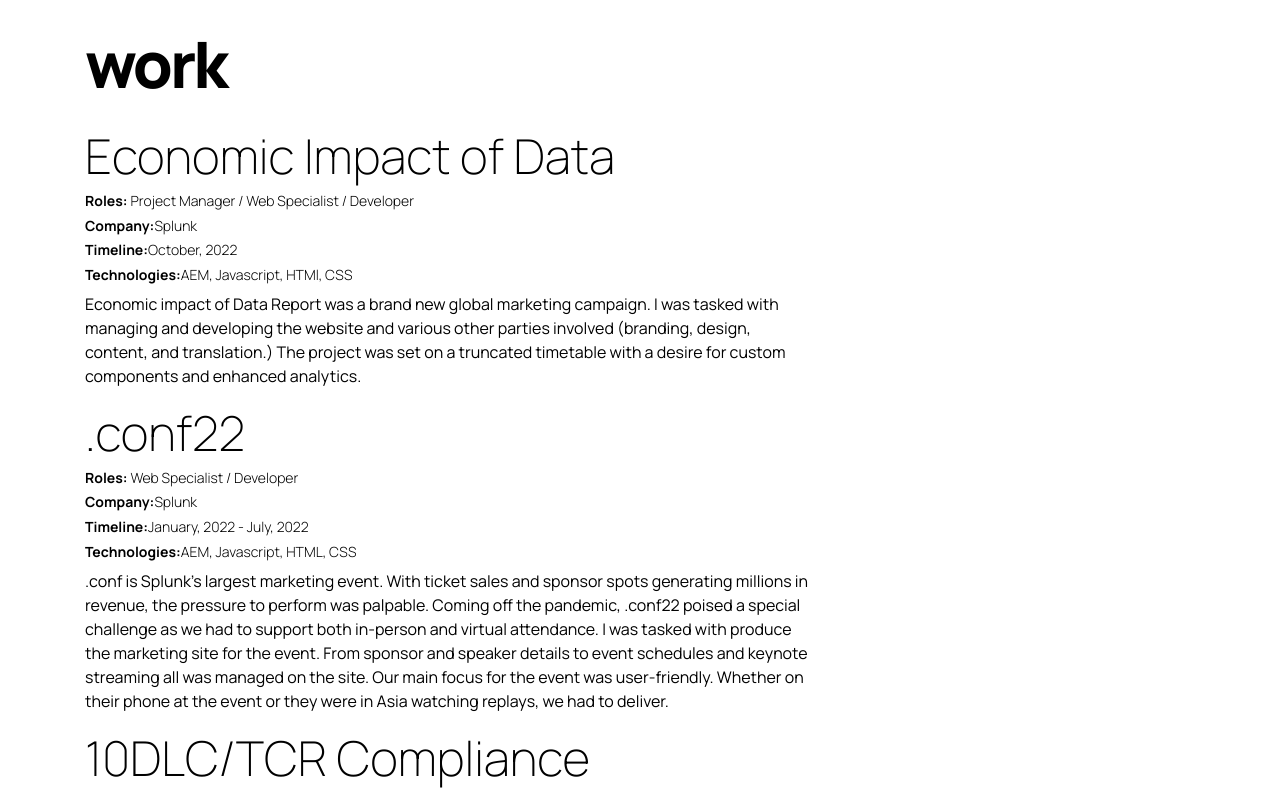
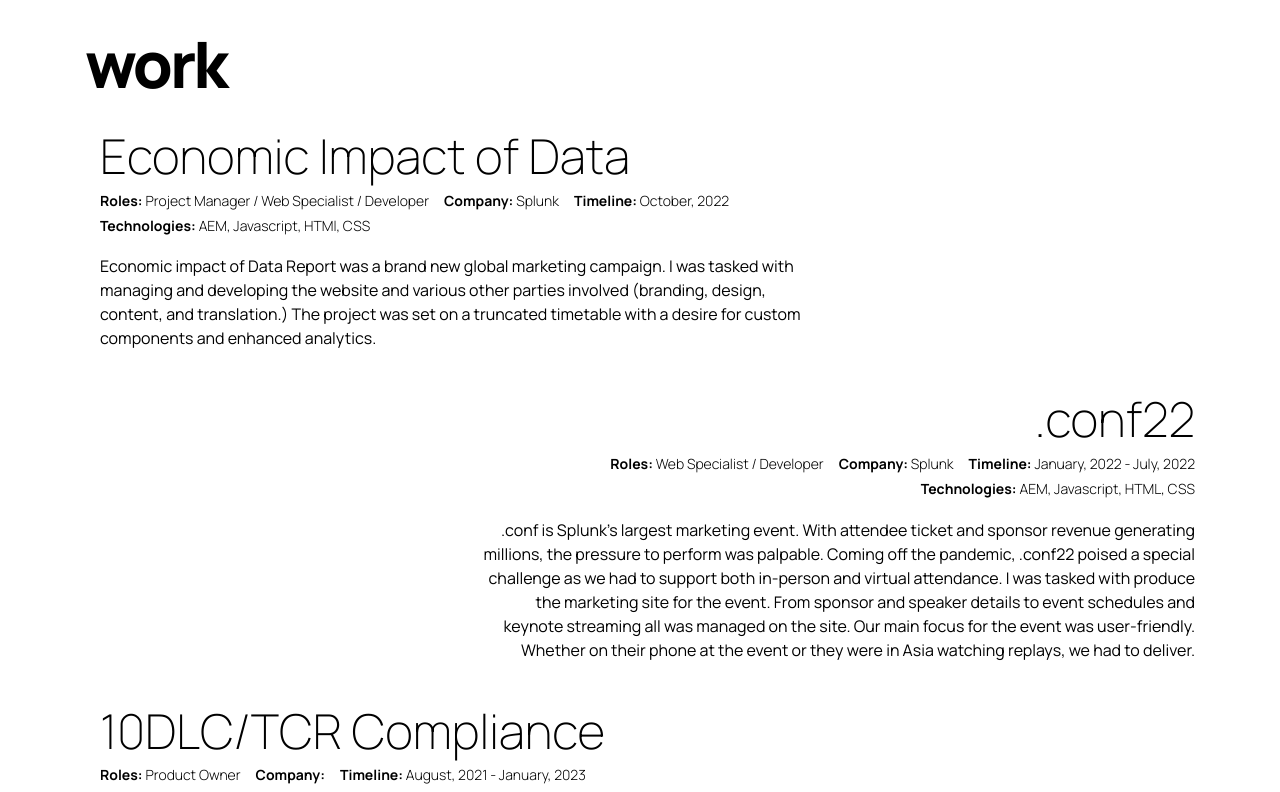
Before and after one commit to jskyle/portfolio-react, a React (Create React App) app in the folder client/: page / in a window 1280 px wide. Shown: the part 1140-1932 px from the top of the page. Built offline with nearby package versions, Linux system fonts and the light colour scheme.

Commit message:
updated work history section styling - river component working correctly

```diff
--- a/client/src/components/WorkObject.jsx
+++ b/client/src/components/WorkObject.jsx
@@ -2,33 +2,31 @@
 
 const WorkObject = ({ project }) => {
   return (
-    <>
-    <div>
+    <div className="row work-object-row">
+      <div className="col-lg-8 work-object-column">
         <h3>{project.name}</h3>
-    </div>
-    <div className="row">
-    <div className="col-lg-8">
+        <div className="row work-object-info-row">
           <h6>
             <span className="bold-font">Roles:</span>{" "}
             <span className="light-font">{project.role}</span>
           </h6>
           <h6>
-        <span className="bold-font">Company:</span>
+            <span className="bold-font">Company:</span>{" "}
             <span className="light-font">{project.company}</span>
           </h6>
           <h6>
-        <span className="bold-font">Timeline:</span>
+            <span className="bold-font">Timeline:</span>{" "}
             <span className="light-font">{project.timeline}</span>
           </h6>
           <h6>
-        <span className="bold-font">Technologies:</span>
+            <span className="bold-font">Technologies:</span>{" "}
             <span className="light-font">{project.technologies}</span>
           </h6>
+        </div>
         <p className="work-body">{project.description}</p>
-    </div>
         <div className="col-lg-4"></div>
       </div>
-    </>
+    </div>
   );
 };
 
--- a/client/src/styles/components.css
+++ b/client/src/styles/components.css
@@ -73,3 +73,33 @@
 section {
   margin-bottom: 64px;
 }
+
+.work-history-container .work-object-row {
+  margin-bottom: 24px;
+}
+
+.work-history-container .work-object-row:last-child {
+  margin-bottom: 0px;
+}
+
+.work-history-container .work-object-row:nth-child(even) {
+  flex-direction: row-reverse;
+  justify-content: end;
+  text-align: end;
+}
+
+.work-history-container .work-object-row:nth-child(even) .work-object-info-row {
+  justify-content: end;
+}
+
+.work-object-info-row {
+  margin-left: 0px;
+  margin-bottom: 12px;
+}
+.work-object-info-row h6 {
+  margin-right: 15px;
+}
+
+.work-object-row {
+  margin-left: 0px;
+}
--- a/client/src/utils/content.js
+++ b/client/src/utils/content.js
@@ -20,7 +20,7 @@
         company: "Splunk",
         timeline: "January, 2022 - July, 2022",
         technologies: "AEM, Javascript, HTML, CSS",
-        description: ".conf is Splunk’s largest marketing event. With ticket sales and sponsor spots generating millions in revenue, the pressure to perform was palpable. Coming off the pandemic, .conf22 poised a special challenge as we had to support both in-person and virtual attendance. I was tasked with produce the marketing site for the event. From sponsor and speaker details to event schedules and keynote streaming all was managed on the site. Our main focus for the event was user-friendly. Whether on their phone at the event or they were in Asia watching replays, we had to deliver.",
+        description: ".conf is Splunk’s largest marketing event. With attendee ticket and sponsor revenue generating millions, the pressure to perform was palpable. Coming off the pandemic, .conf22 poised a special challenge as we had to support both in-person and virtual attendance. I was tasked with produce the marketing site for the event. From sponsor and speaker details to event schedules and keynote streaming all was managed on the site. Our main focus for the event was user-friendly. Whether on their phone at the event or they were in Asia watching replays, we had to deliver.",
         images: [
             {
                 imageURL: "",
```
Lines whose indentation alone changed are shown as unchanged.
